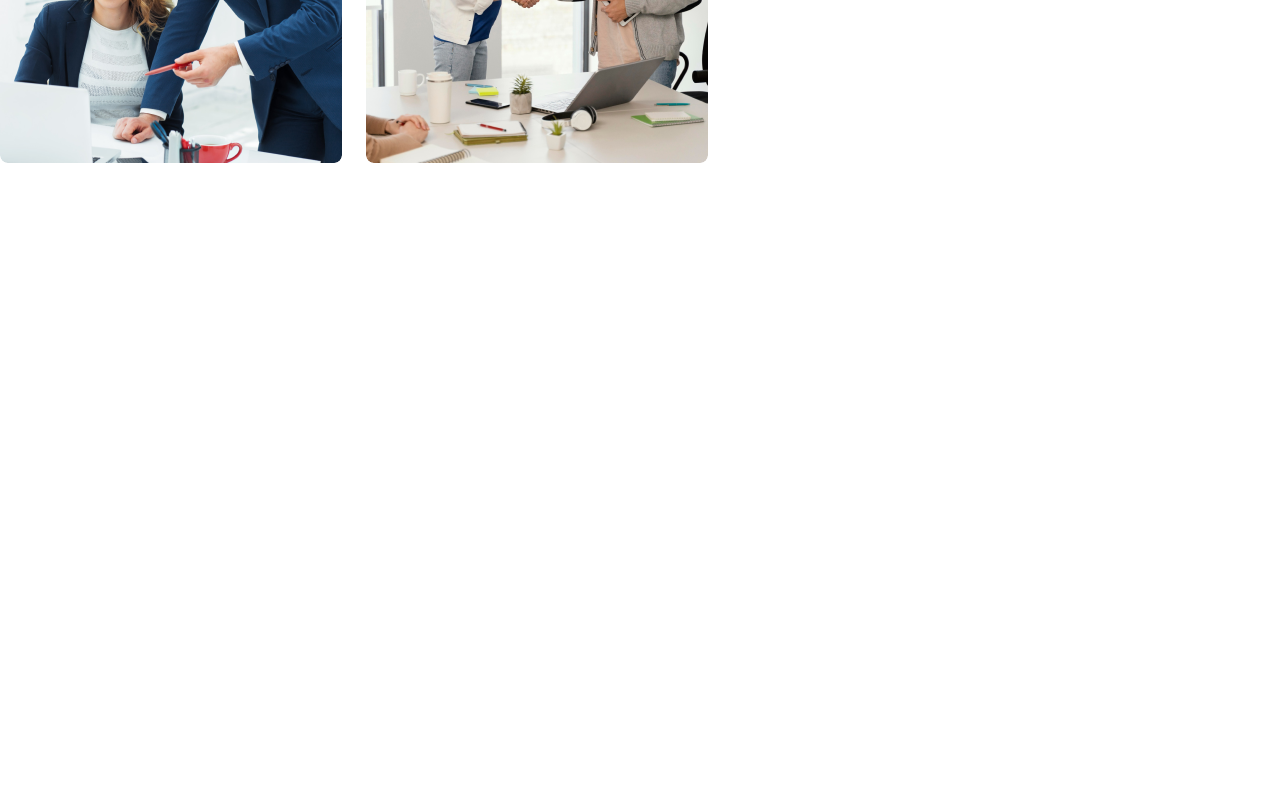
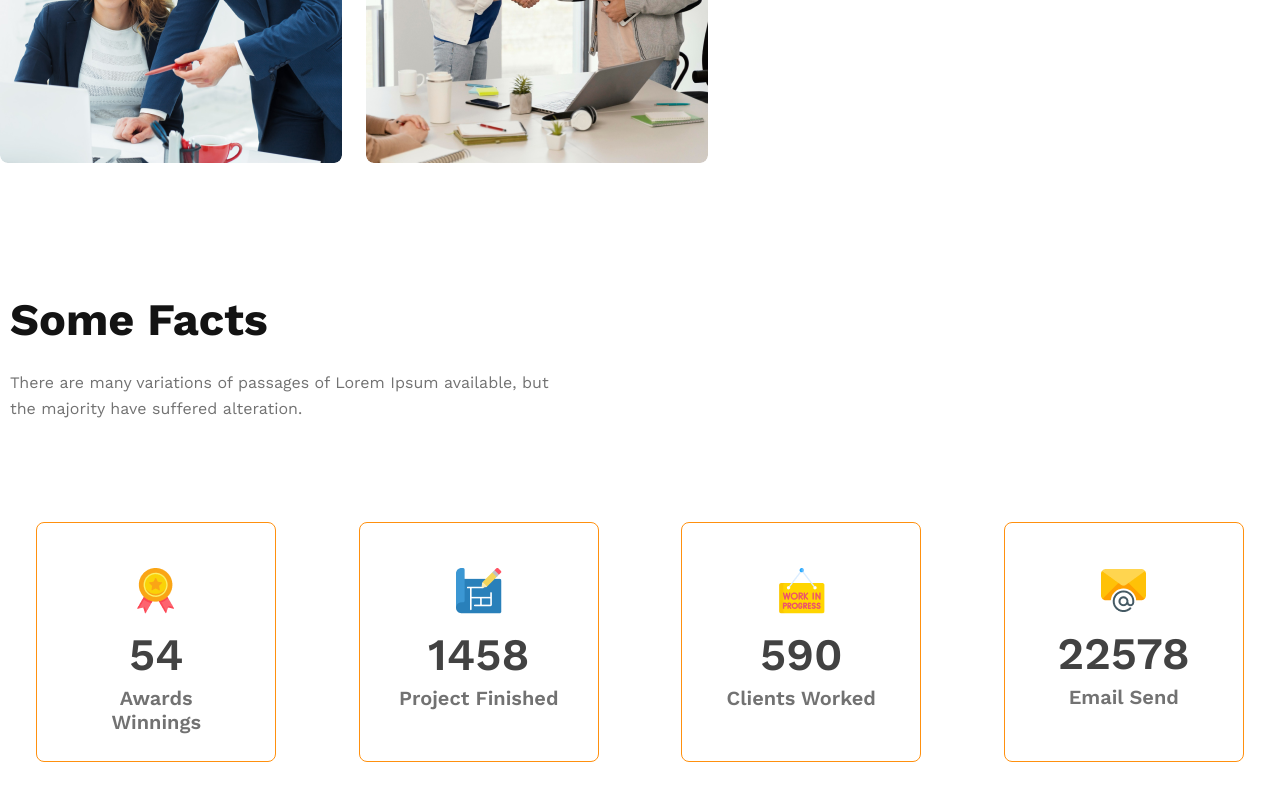
Before and after one commit to Pranto408/G3-Architects, a plain HTML site: page index.html in a window 1280 px wide. Shown: the part 1696-2496 px from the top of the page. Before the commit the page ends 1989 px from the top, so only its background shows below. Drawn offline with nearby package versions, Linux system fonts and the light colour scheme.

Commit message:
Fact Section

```diff
--- a/index.html
+++ b/index.html
@@ -42,6 +42,37 @@
                 <button class="btn">Explore More</button>
             </div>
         </section>
+        <section>
+
+        </section>
+        <section class="facts">
+          <div class="facts-heading">
+          <h2>Some Facts</h2>
+          <p>There are many variations of passages of Lorem Ipsum available, but the majority have suffered alteration.</p>
+          </div>
+          <div class="card-container">
+            <div class="card">
+              <img src="./images/icons/ribon.png" alt="#">
+              <h2>54</h2>
+              <h6>Awards Winnings</h6>
+            </div>
+            <div class="card">
+              <img src="./images/icons/projects.png" alt="#">
+              <h2>1458</h2>
+              <h6>Project Finished</h6>
+            </div>
+            <div class="card">
+              <img src="./images/icons/customers.png" alt="#">
+              <h2>590</h2>
+              <h6>Clients Worked</h6>
+            </div>
+            <div class="card">
+              <img src="./images/icons/email.png" alt="#">
+              <h2>22578</h2>
+              <h6>Email Send</h6>
+            </div>
+          </div>
+        </section>
     </main>
 
     <footer></footer>
--- a/responsive.css
+++ b/responsive.css
@@ -3,6 +3,9 @@
         max-width: 100%;
         height: auto;
     }
+    .card-container{
+    grid-template-columns: repeat(2, 240px);
+  }
 }
 @media screen and (max-width: 768px) {
   .navbar {
@@ -38,4 +41,7 @@
   .features-content{
     margin: 0 10px;
   }
+      .card-container{
+    grid-template-columns: repeat(1, 240px);
+  }
 }
--- a/style.css
+++ b/style.css
@@ -124,3 +124,52 @@
     color: #727272;
     margin-bottom: 32px;
 }
+
+/* Facts CSS */
+.facts{
+    max-width: 1440px;
+    margin: 0 auto;
+    margin-bottom: 180px;
+}
+.facts-heading{
+    margin-bottom: 100px;
+    margin-left: 10px;
+}
+.facts-heading h2{
+    font-size: 2.813rem;
+    font-weight: bold;
+    color: #131313;
+    margin-bottom: 24px;
+}
+.facts-heading p{
+    font-size: 16px;
+    color: #727272;
+    line-height: 26px;
+    max-width: 540px;
+}
+.card-container{
+    display: grid;
+    grid-template-columns: repeat(4, 240px);
+    justify-content: space-around;
+    gap: 10px;
+}
+.card{
+    padding: 45px 35px 55px;
+    text-align: center;
+    border: 1px solid #FF900E;
+    border-radius: 8px;
+    width: 240px;
+    height: 240px;
+}
+.card h2{
+    margin-top: 10px;
+    font-size: 2.813rem;
+    font-weight: 600;
+    color: #424242;
+    margin-bottom: 5px;
+}
+.card h6{
+    font-size: 20px;
+    font-weight: 600;
+    color: #727272;
+}
```
